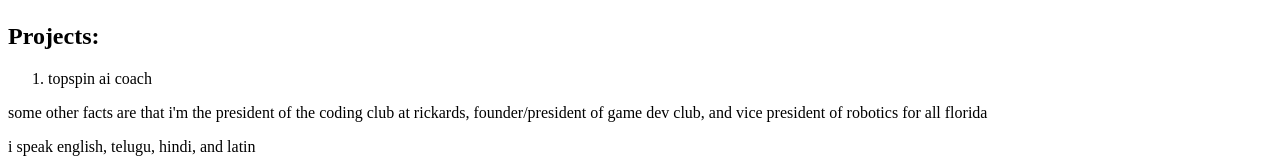
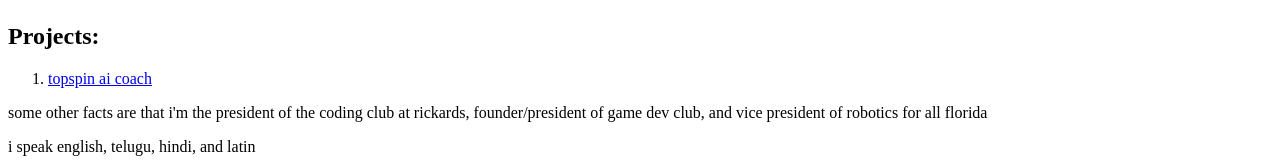
Before and after one commit to GloriousSNK/GloriousSNK.github.io, a plain HTML site: page index.html in a window 1280 px wide. Shown: the part 942-1102 px from the top of the page. Drawn offline with Linux system fonts and the light colour scheme.

Commit message:
Fix link formatting for topspin ai coach
i'm an idiot lol

```diff
--- a/index.html
+++ b/index.html
@@ -79,7 +79,7 @@ i also teach a whole buncha people about ai and coding. better to just check out
 <br>
 <h2>Projects:</h2>
 	<ol>
-		<li href="https://topspin-labs.vercel.app/">topspin ai coach</li>
+		<li><a href="https://topspin-labs.vercel.app/">topspin ai coach</a></li>
 	</ol>
 <p>some other facts are that i'm the president of the coding club at rickards, founder/president of game dev club, and vice president of robotics for all florida</p>
 <p>i speak english, telugu, hindi, and latin</p>
```
